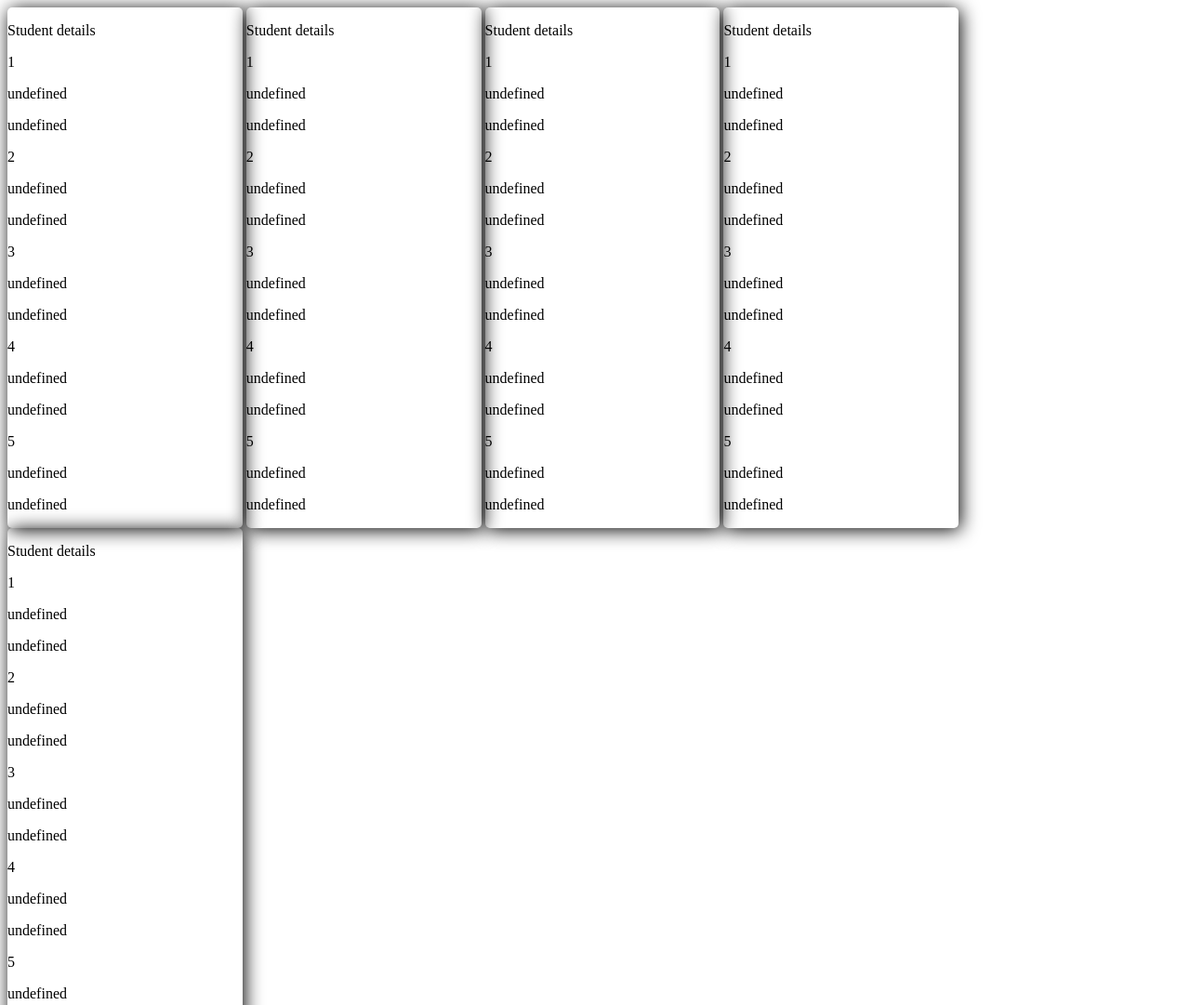
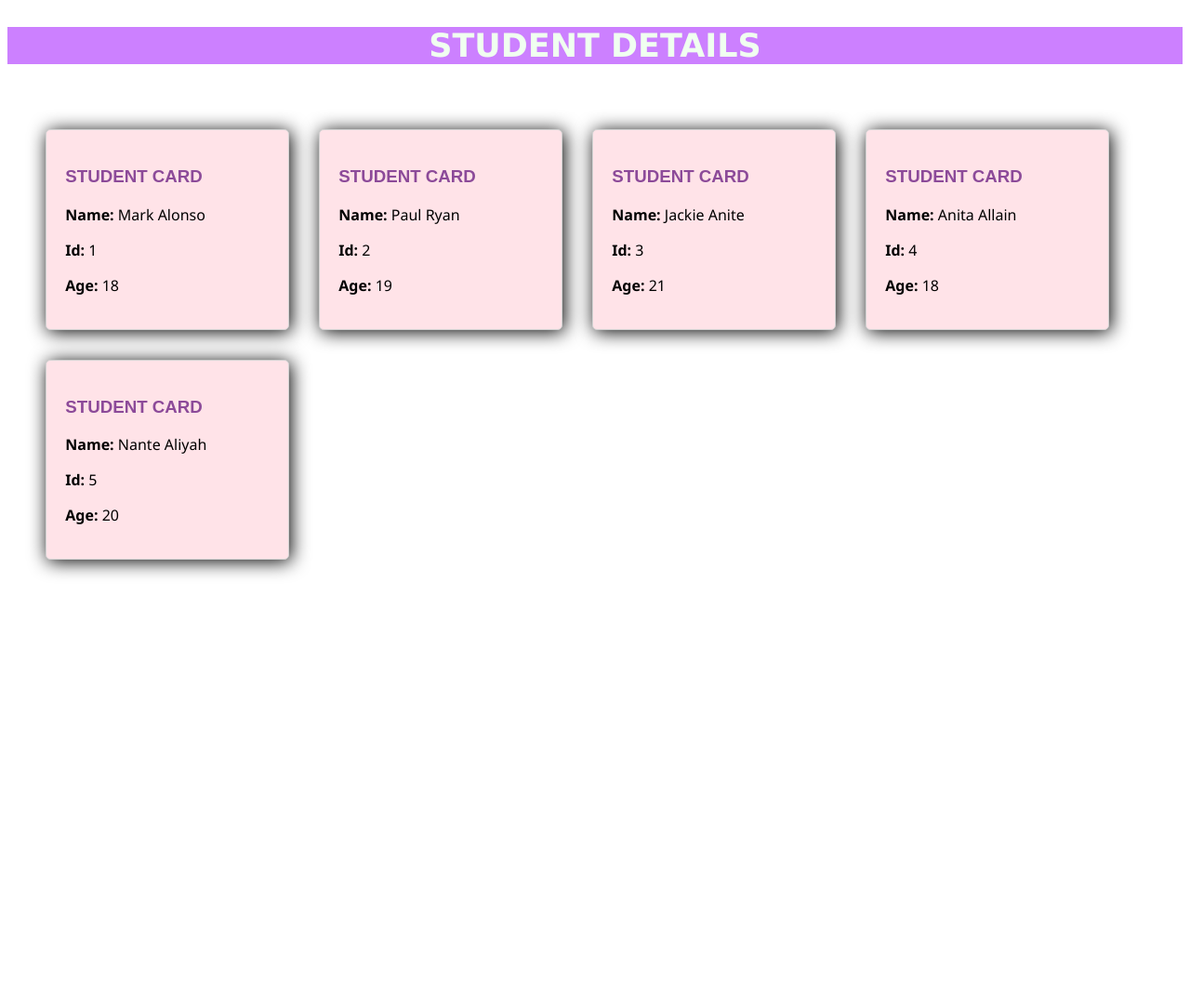
Before and after one commit to KarungiAnna/Code-queen-work, a plain HTML site: page Class-14/student cards/first.html in a window 1280 px wide. Shown: the top 1081 px of the page at 93% size. After the commit the page ends 800 px from the top, so only its background shows below. Drawn offline with nearby package versions, Linux system fonts and the light colour scheme.

Commit message:
Student cards assignment

```diff
--- a/Class-14/student cards/first.css
+++ b/Class-14/student cards/first.css
@@ -1,7 +1,35 @@
+#result{
+  border-radius: 5px;
+  display:inline-block;
+  margin:2%;
+}
+.cards{
+    margin: -1rem;
+
+}
 .card{
-    width: 20%;
-    display: inline-block;
-    box-shadow: 2px 2px 20px black;
+    width: 220px;
+    float: left;
+    margin:1rem;
+    border:1px solid #d3d3d3;
+    padding:20px;
     border-radius: 5px;
-    /*margin: 2%;*/
-   }
+    box-shadow:2px 2px 20px black;
+    background-color:#ffe3e8;
+    font-family: 'Segoe UI';
+}
+h2{
+    font-family: 'Geneva';
+    color:honeydew;
+    font-size:35px;
+    text-align: center;
+    background-color:#cc80ff;
+}
+h3{
+    font-family: Sans-serif;
+    Color: #8c4a99;
+    font-weight: 900;
+}
+body{
+    background-color: white;
+}
--- a/Class-14/student cards/first.html
+++ b/Class-14/student cards/first.html
@@ -94,11 +94,12 @@
     },
 ];
           $(document).ready(function(){
-          $.each(students, function(index, value){
-            $(".card").append("<p>"+students[index].id+"</p>");
-            $(".card").append("<p>"+index.name+"</p>");
-            $(".card").append("<p>"+index.age+"</p>");
-            console.log(students[index])
+          $.each(students, function(i){
+            var templateString = '<div class="card"><p>' +"<h3>STUDENT CARD</h3>"+"<b>Name: </b>"+ students[i].name + '</p><p>' +"<b>Id: </b>"+ students[i].id + '</p><p>' +"<b>Age: </b>"+ students[i].age + '</div>';
+            $('#result').append(templateString);
+            //$(".card").append("<p>"+index.name+"</p>");
+            //$(".card").append("<p>"+index.age+"</p>");
+            console.log(students[i])
      });
 
 
@@ -112,40 +113,14 @@
     </div>
 
    <!--card-->
-   <div class="card">
+   <div>
     <div class="des">
- <p>Student details</p>
-    <div id="result"></div>
+      <h2>STUDENT DETAILS</h2>
+    <div id="result">
+    </div>
     </div>
   </div>
   <!--card-->
-  <div class="card">
-    <div class="des">
- <p>Student details</p>
-    <div id="result"></div>
-    </div>
-  </div>
-  <!--card-->
-  <div class="card">
-    <div class="des">
- <p>Student details</p>
-    <div id="result"></div>
-    </div>
-  </div>
-  <!--card-->
-  <div class="card">
-    <div class="des">
- <p>Student details</p>
-    <div id="result"></div>
-    </div>
-  </div>
-  <!--card-->
-  <div class="card">
-    <div class="des">
- <p>Student details</p>
-    <div id="result"></div>
-    </div>
-  </div>
   <!--end of main-->
 </body>
 </html>
```
